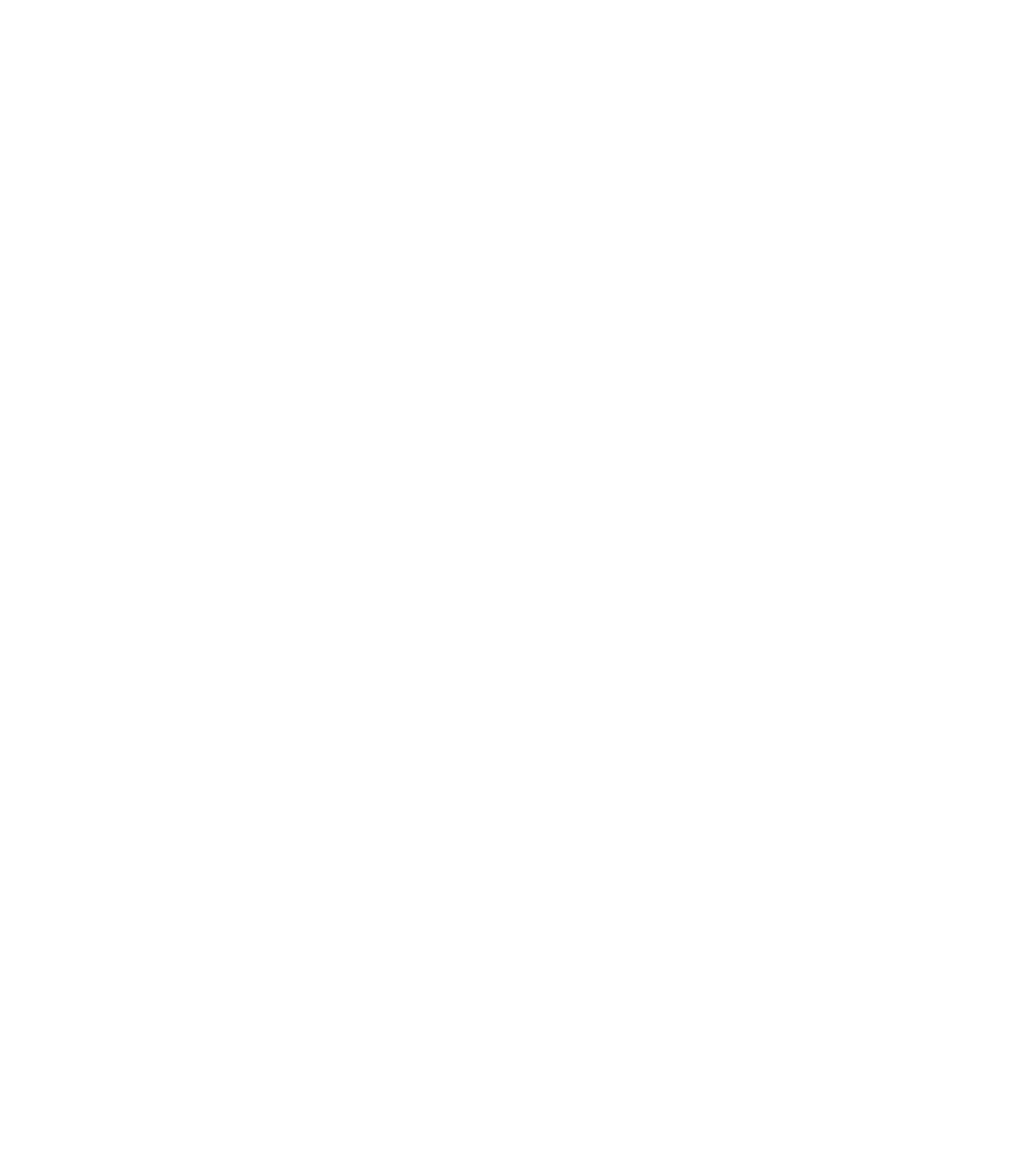
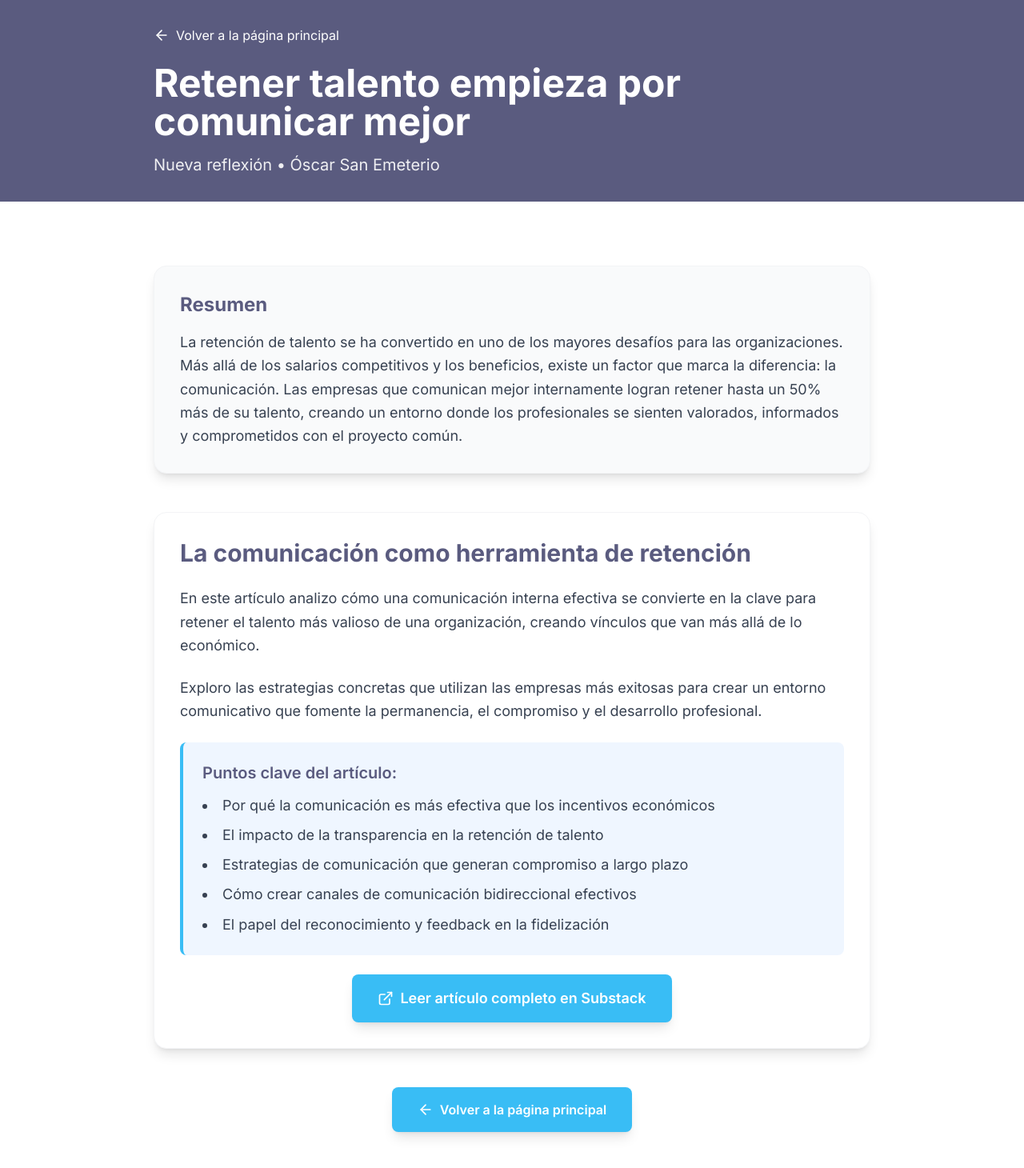
Before and after one commit to osanemeterio/oscarsanemeterio, a React (Vite) app: page /blog/retener-talento in a window 1280 px wide. Before the commit this address had no page. Shown: the top 1460 px of the page at 80% size. Before the commit the page ends 800 px from the top, so only its background shows below. Built offline with nearby package versions, Linux system fonts and the light colour scheme.

Commit message:
Add new article about talent retention

```diff
--- a/src/App.tsx
+++ b/src/App.tsx
@@ -16,6 +16,7 @@ import ONGsCantabriaImpacto from './pages/ONGsCantabriaImpacto.tsx'
 import ManualesIA from './pages/ManualesIA'
 import DividendoOcultoComunicacion from './pages/DividendoOcultoComunicacion'
 import ComunicacionInterna from './pages/ComunicacionInterna'
+import RetenerTalento from './pages/RetenerTalento'
 
 function App() {
   return (
@@ -39,6 +40,7 @@ function App() {
         <Route path="/manuales-ia" element={<ManualesIA />} />
         <Route path="/blog/dividendo-oculto-comunicacion" element={<DividendoOcultoComunicacion />} />
         <Route path="/blog/comunicacion-interna" element={<ComunicacionInterna />} />
+        <Route path="/blog/retener-talento" element={<RetenerTalento />} />
       </Routes>
     </Router>
   )
--- a/src/pages/Home.tsx
+++ b/src/pages/Home.tsx
@@ -456,6 +456,20 @@ function App() {
               </p>
               <span className="text-[#39bdf5] font-medium">Leer más →</span>
             </Link>
+
+            {/* Entrada sobre retener talento */}
+            <Link
+              to="/blog/retener-talento"
+              className="slide-up bg-white/10 backdrop-blur-sm p-6 rounded-2xl shadow-lg border border-white/20 hover:bg-white/20 transition-all duration-300 block text-left"
+            >
+              <h3 className="text-xl font-bold text-white mb-3">
+                Retener talento empieza por comunicar mejor
+              </h3>
+              <p className="text-white/90 mb-4 leading-relaxed">
+                Las empresas que comunican mejor internamente logran retener hasta un 50% más de su talento, creando un entorno donde los profesionales se sienten valorados y comprometidos.
+              </p>
+              <span className="text-[#39bdf5] font-medium">Leer más →</span>
+            </Link>
           </div>
 
           <div className="slide-up bg-white/10 backdrop-blur-sm p-8 rounded-2xl shadow-lg border border-white/20 max-w-2xl mx-auto">
--- /dev/null
+++ b/src/pages/RetenerTalento.tsx
@@ -0,0 +1,100 @@
+import { ArrowLeft, ExternalLink } from 'lucide-react'
+
+export default function RetenerTalentoPage() {
+  return (
+    <div className="min-h-screen bg-white">
+      {/* Header con navegación */}
+      <header className="bg-[#5a5b7f] py-8 px-4">
+        <div className="max-w-4xl mx-auto">
+          <a
+            href="/"
+            className="inline-flex items-center text-white hover:text-[#39bdf5] transition-colors mb-6"
+          >
+            <ArrowLeft className="w-5 h-5 mr-2" />
+            Volver a la página principal
+          </a>
+          <h1 className="text-4xl md:text-5xl font-bold text-white mb-4">
+            Retener talento empieza por comunicar mejor
+          </h1>
+          <p className="text-xl text-white/90">
+            Nueva reflexión • Óscar San Emeterio
+          </p>
+        </div>
+      </header>
+
+      {/* Contenido principal */}
+      <main className="py-20 px-4">
+        <div className="max-w-4xl mx-auto">
+
+          {/* Resumen introductorio */}
+          <div className="mb-12">
+            <div className="bg-gray-50 p-8 rounded-2xl shadow-lg border border-gray-100">
+              <h2 className="text-2xl font-bold text-[#5a5b7f] mb-4">Resumen</h2>
+              <p className="text-lg text-gray-700 leading-relaxed">
+                La retención de talento se ha convertido en uno de los mayores desafíos para las organizaciones.
+                Más allá de los salarios competitivos y los beneficios, existe un factor que marca la diferencia:
+                la comunicación. Las empresas que comunican mejor internamente logran retener hasta un 50% más
+                de su talento, creando un entorno donde los profesionales se sienten valorados, informados y
+                comprometidos con el proyecto común.
+              </p>
+            </div>
+          </div>
+
+          {/* Cuerpo del contenido */}
+          <div className="mb-12">
+            <div className="bg-white p-8 rounded-2xl shadow-lg border border-gray-100">
+              <h2 className="text-3xl font-bold text-[#5a5b7f] mb-6">La comunicación como herramienta de retención</h2>
+
+              <div className="text-lg text-gray-700 leading-relaxed space-y-6">
+                <p>
+                  En este artículo analizo cómo una comunicación interna efectiva se convierte en la clave
+                  para retener el talento más valioso de una organización, creando vínculos que van más allá
+                  de lo económico.
+                </p>
+
+                <p>
+                  Exploro las estrategias concretas que utilizan las empresas más exitosas para crear un
+                  entorno comunicativo que fomente la permanencia, el compromiso y el desarrollo profesional.
+                </p>
+
+                <div className="bg-blue-50 p-6 rounded-lg border-l-4 border-[#39bdf5] my-8">
+                  <h3 className="text-xl font-semibold text-[#5a5b7f] mb-3">Puntos clave del artículo:</h3>
+                  <ul className="list-disc list-inside space-y-2 text-gray-700">
+                    <li>Por qué la comunicación es más efectiva que los incentivos económicos</li>
+                    <li>El impacto de la transparencia en la retención de talento</li>
+                    <li>Estrategias de comunicación que generan compromiso a largo plazo</li>
+                    <li>Cómo crear canales de comunicación bidireccional efectivos</li>
+                    <li>El papel del reconocimiento y feedback en la fidelización</li>
+                  </ul>
+                </div>
+
+                <div className="text-center mt-8">
+                  <a
+                    href="https://osanemeterio.substack.com/p/973d4ba5-7983-415f-b903-6b8daccb90c6"
+                    target="_blank"
+                    rel="noopener noreferrer"
+                    className="btn-primary inline-flex items-center space-x-2 text-lg"
+                  >
+                    <ExternalLink className="w-5 h-5" />
+                    <span>Leer artículo completo en Substack</span>
+                  </a>
+                </div>
+              </div>
+            </div>
+          </div>
+
+          {/* Navegación al final */}
+          <div className="text-center">
+            <a
+              href="/"
+              className="btn-primary inline-flex items-center space-x-2"
+            >
+              <ArrowLeft className="w-5 h-5" />
+              <span>Volver a la página principal</span>
+            </a>
+          </div>
+        </div>
+      </main>
+    </div>
+  )
+}
```
